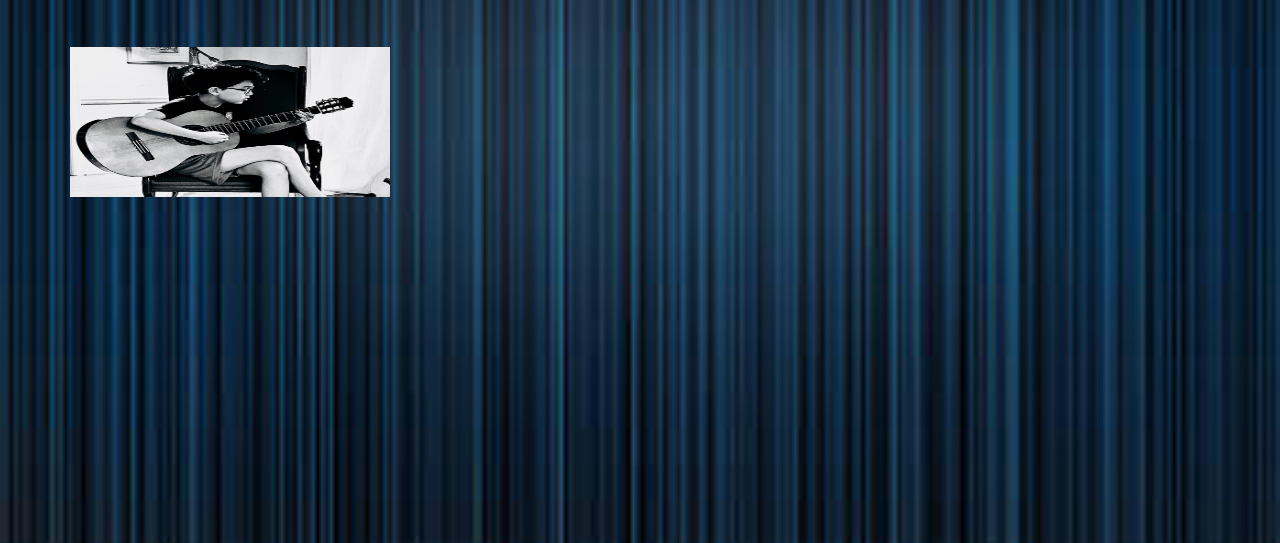
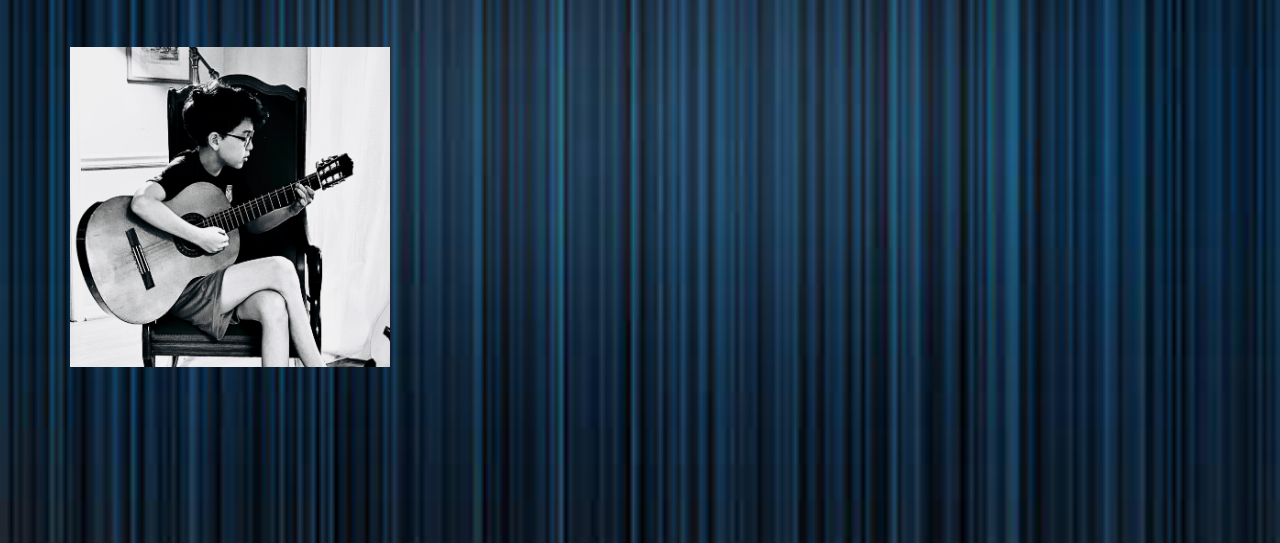
Before and after one commit to Cason1509/Cason1509.github.io, a plain HTML site: page index.html in a window 1280 px wide. Shown: the part 257-800 px from the top of the page. Drawn offline with Linux system fonts and the light colour scheme; a web font is replaced by a local one.

Commit message:
Update index.html

```diff
--- a/index.html
+++ b/index.html
@@ -81,6 +81,6 @@ body {
     <p>
        My debut album "Life" Coming Soon!
     </p>
-	  <img src="IMG-2452.jpg" width="320" height="150" alt="me playing guitar in 2019">
+	  <img src="IMG-2452.jpg" width="320" height="320" alt="me playing guitar in 2019">
   </body>
 </html>
```
